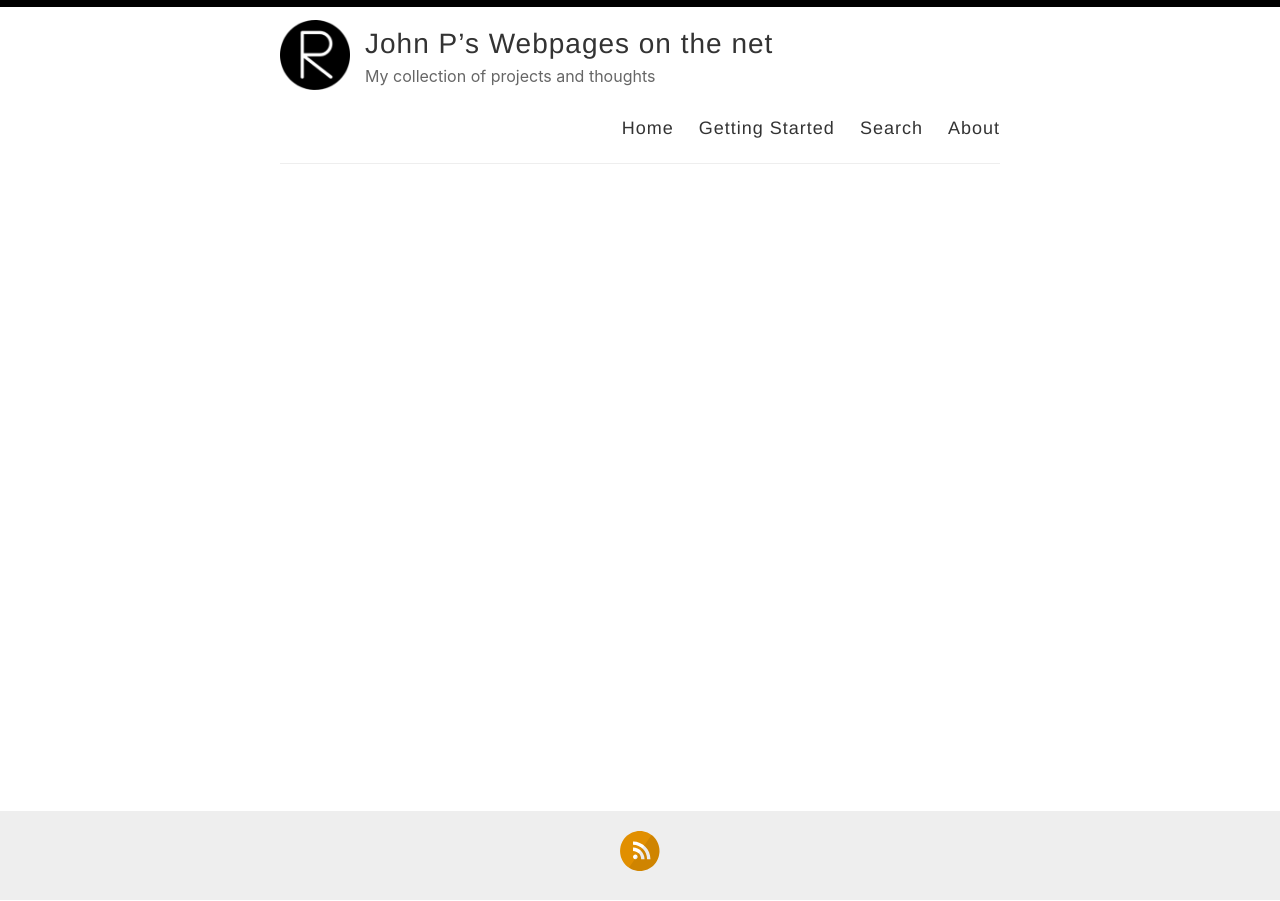
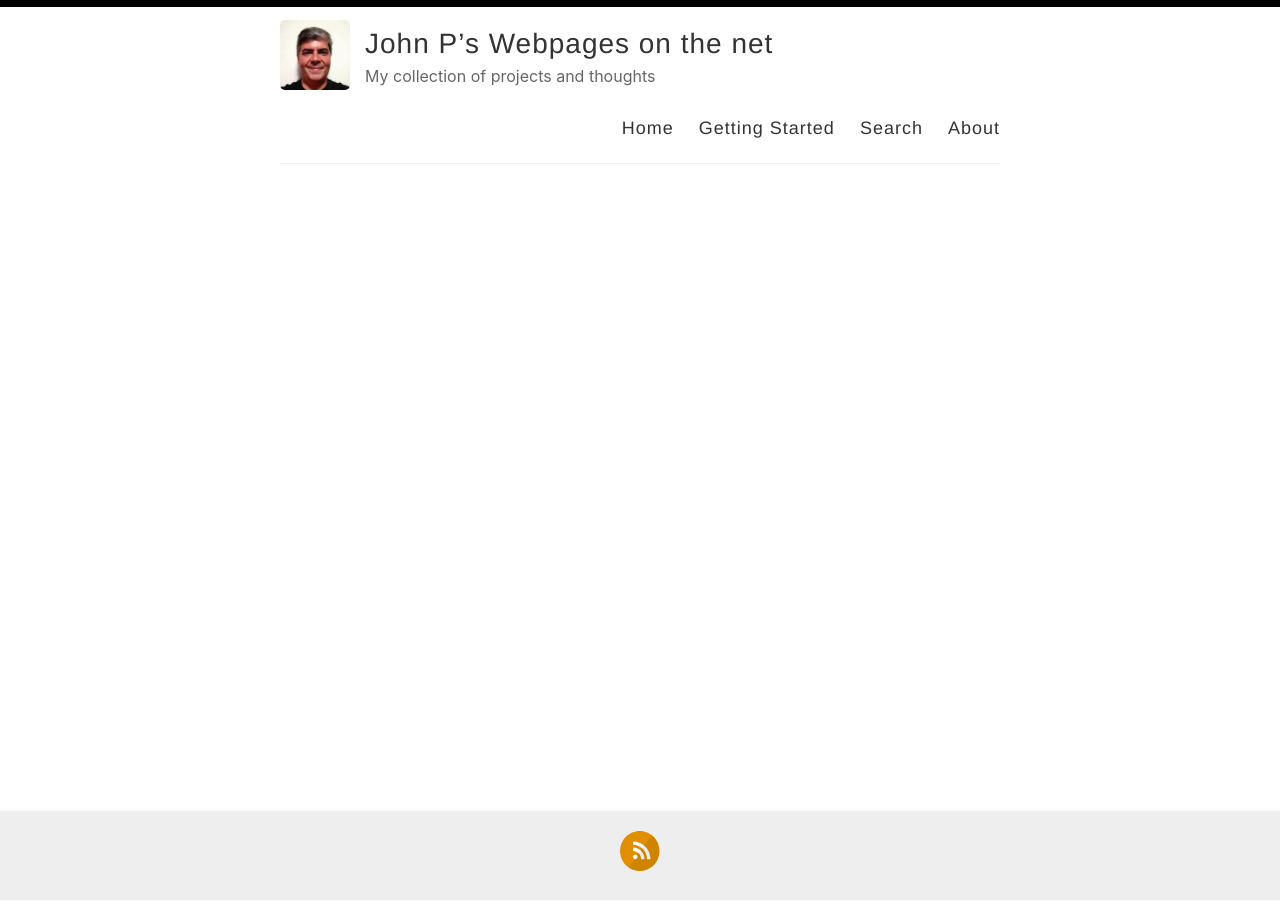
Before and after one commit to redpandora/redpandora.github.io, a Jekyll site: the page built from index.html, in a window 1280 px wide. Built offline with Jekyll 4.4.1, drawn with Linux system fonts in a browser that asks for light colours; the list of posts is cut into pages by our own code.

Commit message:
Updating images and configs

```diff
--- a/_config.yml
+++ b/_config.yml
@@ -12,7 +12,7 @@ author: John P.
 description: My collection of projects and thoughts
 
 # URL of your avatar or profile pic (you could use your GitHub profile pic)
-avatar: /images/reverie.png
+avatar: /images/JohnP.png
 
 #
 # Flags below are optional
@@ -52,7 +52,7 @@ enforce_ssl: https://redpandora.github.io/
 # (http://yourusername.github.io/repository-name)
 # and NOT your User repository (http://yourusername.github.io)
 # then add in the baseurl here, like this: "/repository-name"
-baseurl: "/"
+baseurl: ""
 
 #
 # !! You don't need to change any of the configuration flags below !!
--- a/_includes/meta.html
+++ b/_includes/meta.html
@@ -23,4 +23,4 @@
     <meta property="og:image" content="{{ site.url }}{{ site.avatar }}"/>
     <meta property="twitter:image" content="{{ site.url }}{{ site.avatar }}"/>
     {% endif %}
-    <meta property="og:site_name" content="Amit Merchant - Software Engineer"/>
+    <meta property="og:site_name" content="John P. - Software Engineer"/>
```
Also changed, not shown: images/JohnP.png (added).
